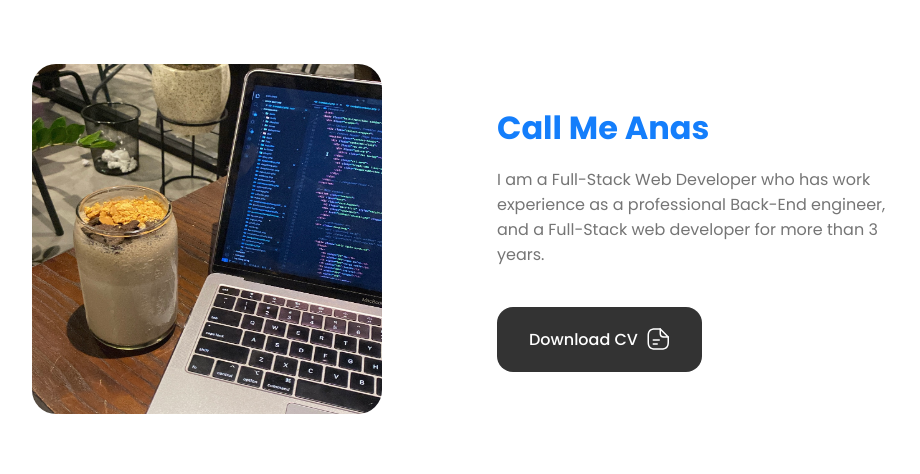
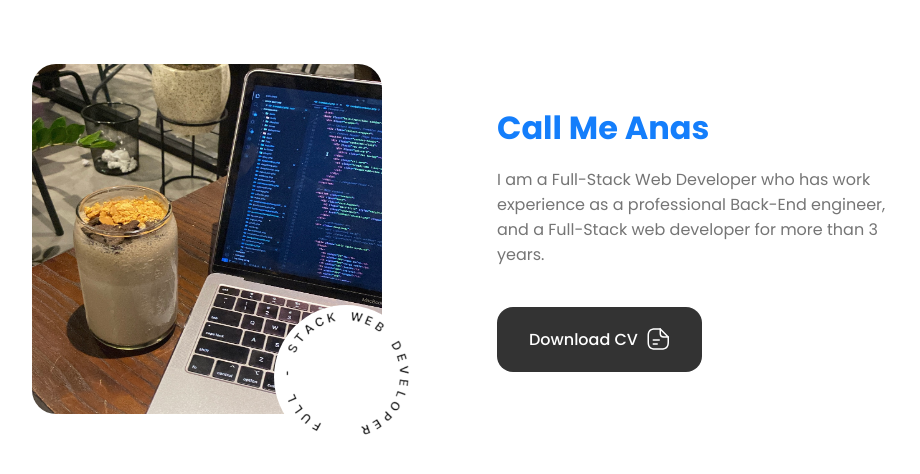
Before and after one commit to AnasKhalif/AnasKhalif, a React (Create React App) app: page / in a window 1280 px wide. Shown: the part 2268-2742 px from the top of the page, without its empty margins (175-1095 px from the left). Built offline with nearby package versions, Linux system fonts and the light colour scheme; grey boxes are pictures that could not be loaded.

Commit message:
fix add memoji

```diff
--- a/src/components/about/About.jsx
+++ b/src/components/about/About.jsx
@@ -1,6 +1,8 @@
 import React from "react";
 import "./about.css";
 import Abouting from "../../assets/about1.jpg";
+import Fullstack from "../../assets/fullstack.png";
+import Memoji from "../../assets/memoji1.mp4";
 
 function About() {
   return (
@@ -9,7 +11,15 @@ function About() {
       <span className="section__subtitle">My Introduction</span>
 
       <div className="about__container container grid">
-        <img src={Abouting} alt="" className="about__img" />
+        <div className="img__side">
+          <video muted loop autoPlay className="memoji">
+            <source src={Memoji} type="video/mp4" />
+          </video>
+          <img src={Abouting} alt="" className="about__img" />
+          <span>
+            <img src={Fullstack} alt="" />
+          </span>
+        </div>
 
         <div className="about__data">
           <h4>Call Me Anas</h4>
--- a/src/components/about/about.css
+++ b/src/components/about/about.css
@@ -5,13 +5,14 @@
 }
 
 .about__container {
+    display: grid;
     grid-template-columns: repeat(2, 1fr);
     align-items: center;
     column-gap: 4rem;
 }
 
 .about__data h4 {
-    color:  #147efb;
+    color: #147efb;
     font-family: Poppins, sans-serif;
     font-size: 2rem;
     line-height: 1.4;
@@ -30,16 +31,70 @@
     margin-bottom: var(--mb-2-5);
 }
 
-@media screen and (max-width: 992px) {
+.img__side {
+    position: relative;
+    display: flex;
+    justify-content: center;
+    align-items: center;
+}
+
+.memoji {
+    bottom: 7px;
+    position: absolute;
+    right: 55px;
+    width: 4.3rem !important;
+    z-index: 10;
+}
+
+.img__side span {
+    background-color: #fff;
+    border-radius: 50%;
+    bottom: -35px;
+    height: 9rem;
+    position: absolute;
+    right: 15px;
+    width: 9rem;
+}
+
+@keyframes rotate {
+    0% {
+        transform: rotate(0deg);
+    }
+    100% {
+        transform: rotate(360deg);
+    }
+}
+
+.img__side span img {
+    -webkit-animation: rotate 9s linear infinite;
+    animation: rotate 9s linear infinite;
+    width: 13rem;
+}
+
+@media screen and (max-width: 900px) {
+
+    .memoji {
+        display: none;
+    }
+
+    .img__side span {
+        display: none;
+    }
 
     .about__container {
-        grid-template-columns: 1fr;
-        row-gap: 2.5rem;
+        display: flex; /* Tambahan baru */
+        flex-direction: column; /* Tambahan baru */
+        align-items: center; /* Tambahan baru */
     }
 
     .about__img {
-        width: 220px;
-        height: 220px; /* Adjust height to maintain aspect ratio */
+        width: 300px;
+        height: 300px; /* Adjust height to maintain aspect ratio */
+    }
+
+    .img__side {
+        justify-content: center; /* Tambahan baru */
+        align-items: center;    /* Tambahan baru */
     }
 
     .about__data {
@@ -63,12 +118,17 @@
     }
 
     .about__img {
-        width: 200px;
-        height: 200px;
+        width: 250px;
+        height: 250px;
+    }
+
+    .button {
+        padding: 10px;
     }
 }
 
 @media screen and (max-width: 576px) {
+
     .about__section {
         padding: 5rem 0;
     }
@@ -78,8 +138,8 @@
     }
 
     .about__img {
-        width: 180px;
-        height: 180px;
+        width: 200px;
+        height: 200px;
     }
 
     .about__section {
@@ -89,9 +149,14 @@
     .home__section {
         padding-top: 5rem;
     }
+
+    .button {
+        padding: 10px;
+    }
 }
 
 @media screen and (max-width: 350px) {
+
     .about__img {
         width: 150px;
         height: 150px;
@@ -108,4 +173,8 @@
     .home__section {
         padding-top: 4rem;
     }
+
+    .button {
+        padding: 10px;
+    }
 }
```
Also changed, not shown: src/assets/fullstack.png (added), 1 other file (tests, documents, lock files or other folders).
